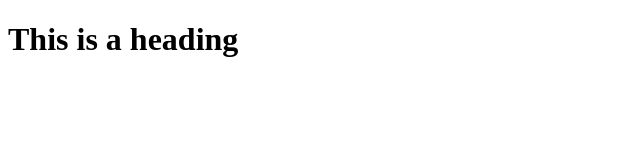
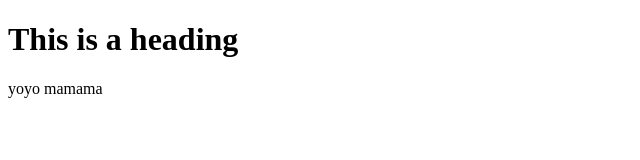
Before and after one commit to swisjnu/IAT339demo, a plain HTML site: page index.html in a window 1280 px wide. Shown: the whole page, without its empty margins (0-640 px from the left). Drawn offline with Linux system fonts and the light colour scheme.

Commit message:
adding paragraph to html file

```diff
--- a/index.html
+++ b/index.html
@@ -6,5 +6,6 @@
 	</head>
 	<body>
 		<h1>This is a heading </h1>
+			<p>yoyo mamama</a>
 	</body>
 </html>
```
